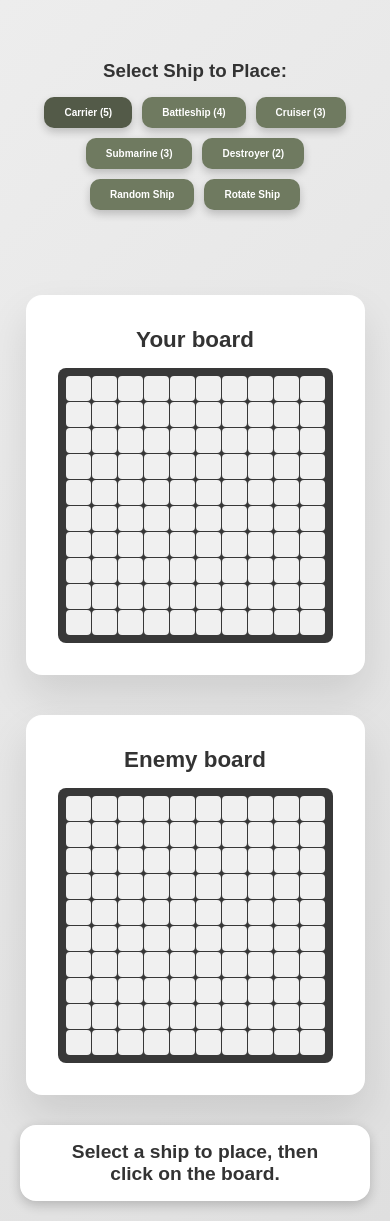
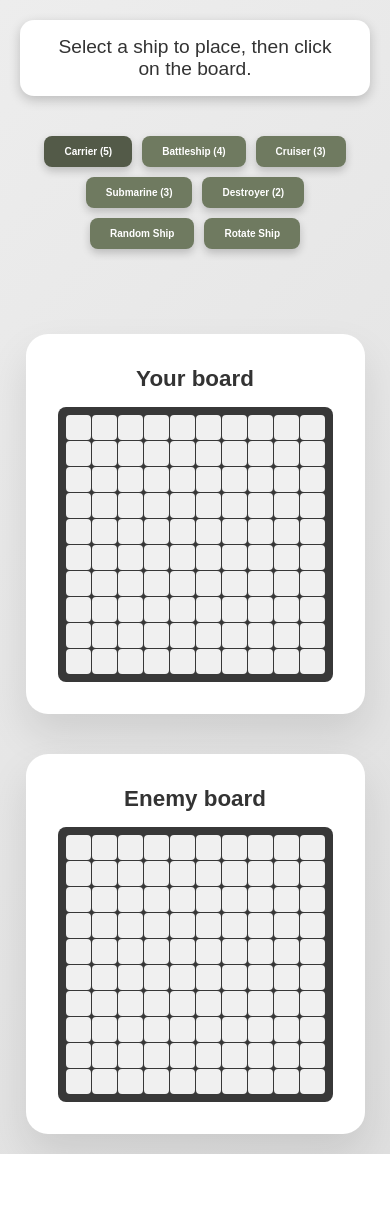
Before and after one commit to orokidd/battleship, a website built with webpack: page src/index.html in a window 390 px wide. After the commit the page ends 1154 px from the top, so only its background shows below. Built offline with nearby package versions, Linux system fonts and the light colour scheme.

Commit message:
refactor

```diff
--- a/src/index.html
+++ b/src/index.html
@@ -10,8 +10,8 @@
 <body>
     <div>
         <header>
-            <div class="controls">
-            </div>
+            <div class="message" id="message"></div>
+            <div class="controls"></div>
         </header>
 
         <div class="boards">
@@ -25,8 +25,6 @@
                 <div id="enemyBoard" class="grid"></div>
             </div>
         </div>
-
-        <div class="message" id="message"></div>
     </div>
 </body>
 
--- a/src/script/gameboard.js
+++ b/src/script/gameboard.js
@@ -1,6 +1,3 @@
-import { Ship } from "./ship.js";
-import { randomInt, placeRandomShips } from "./helpers.js";
-
 export class Board {
   constructor(size = 10) {
     this.size = size;
--- a/src/script/helpers.js
+++ b/src/script/helpers.js
@@ -29,11 +29,3 @@ export function placeRandomShips(board) {
     }
   }
 }
-
-export function placeSelectedShip(board, ship, row, col, horizontal) {
-  if (board.canPlaceShip(ship.length, row, col, horizontal)) {
-    board.placeShip(ship, row, col, horizontal);
-    return true;
-  }
-  return false;
-}
--- a/src/script/ui.js
+++ b/src/script/ui.js
@@ -1,4 +1,4 @@
-import { SHIP_SPECS, placeRandomShips, randomInt, placeSelectedShip } from "./helpers.js";
+import { SHIP_SPECS, placeRandomShips, randomInt } from "./helpers.js";
 import { Board } from "./gameboard.js";
 import { Ship } from "./ship.js";
 
@@ -177,7 +177,6 @@ function createShipSelectionButtons() {
 
   const shipSelector = document.createElement('div');
   shipSelector.className = 'ship-selector';
-  shipSelector.innerHTML = '<h3>Select Ship to Place:</h3>';
 
   const buttonContainer = document.createElement('div');
   buttonContainer.className = 'ship-buttons';
--- a/src/styles.css
+++ b/src/styles.css
@@ -20,11 +20,6 @@ header {
   margin-bottom: 30px;
 }
 
-header h2 {
-  font-size: 2.5rem;
-  margin-bottom: 20px;
-}
-
 .controls {
   display: flex;
   gap: 15px;
@@ -37,9 +32,9 @@ header h2 {
   border: none;
   color: white;
   padding: 12px 24px;
-  font-size: 16px;
+  font-size: 14px;
   font-weight: 600;
-  border-radius: 10px;
+  border-radius: 8px;
   cursor: pointer;
   box-shadow: 0 4px 8px rgba(0, 0, 0, 0.2);
   transition: all 0.3s ease;
@@ -56,7 +51,6 @@ header h2 {
   justify-content: center;
   align-items: flex-start;
   flex-wrap: wrap;
-  margin-bottom: 30px;
 }
 
 .board-container {
@@ -64,8 +58,8 @@ header h2 {
   flex-direction: column;
   align-items: center;
 
-  border-radius: 16px;
-  background-color: #ffffff;
+  border-radius: 22px;
+  background-color: white;
   padding: 32px;
   box-shadow: 0 20px 40px rgba(0, 0, 0, 0.1);
 }
@@ -87,18 +81,16 @@ header h2 {
 }
 
 .cell {
-  width: 35px;
-  height: 35px;
-  /* background: linear-gradient(145deg, #ffffff, #acb8ae); */
-  background-color: rgb(240, 240, 240);
-  /* border: 1px solid #90caf9; */
-  border-radius: 4px;
-  cursor: pointer;
-  transition: all 0.2s ease;
   display: flex;
   align-items: center;
   justify-content: center;
   position: relative;
+
+  width: 35px;
+  height: 35px;
+  background-color: rgb(240, 240, 240);
+  border-radius: 4px;
+  cursor: pointer;
 }
 
 .cell:hover {
@@ -144,12 +136,6 @@ header h2 {
   box-shadow: none;
 }
 
-/* #enemyBoard .cell {
-  background: white;
-  background: linear-gradient(145deg, #fff3e0, #ffe0b2);
-  border-color: #ffb74d;
-} */
-
 #enemyBoard .cell:hover:not(.disabled) {
   background: linear-gradient(145deg, #dfe4b2, #a89c68);
 }
@@ -157,11 +143,10 @@ header h2 {
 .message {
   text-align: center;
   font-size: 1.2rem;
-  font-weight: 600;
+  /* font-weight: 600; */
   background: rgb(255, 255, 255);
   padding: 15px 30px;
-  border-radius: 16px;
-  backdrop-filter: blur(10px);
+  border-radius: 14px;
   border: 1px solid rgba(255, 255, 255, 0.2);
   box-shadow: 0 4px 12px rgba(0, 0, 0, 0.2);
   margin: 0 auto;
@@ -184,9 +169,7 @@ header h2 {
 .ship-selector {
   margin: 20px 0;
   padding: 20px;
-  /* border: 2px solid #333; */
   border-radius: 8px;
-  /* background-color: #f5f5f5; */
 }
 
 .ship-selector h3 {
@@ -203,17 +186,6 @@ header h2 {
   margin-bottom: 15px;
 }
 
-/* .ship-button {
-  padding: 10px 15px;
-  border: 2px solid #666;
-  border-radius: 5px;
-  background-color: white;
-  color: #333;
-  cursor: pointer;
-  font-size: 14px;
-  transition: all 0.2s ease;
-} */
-
 .ship-button.selected {
   background-color: #535a48;
 }
@@ -229,19 +201,6 @@ header h2 {
   margin: 0 auto;
 }
 
-/* Responsive design for smaller screens */
-@media (max-width: 600px) {
-  .ship-buttons {
-    /* flex-direction: column; */
-    align-items: center;
-  }
-
-  .ship-button {
-    /* width: 200px; */
-  }
-}
-
-/* Animation for explosion effect */
 @keyframes explosion {
   0% {
     transform: scale(0.5);
@@ -257,16 +216,7 @@ header h2 {
   }
 }
 
-/* Responsive design */
 @media (max-width: 768px) {
-  .boards {
-    /* flex-direction: column; */
-  }
-
-  header h2 {
-    font-size: 2rem;
-  }
-
   .grid {
     grid-template-columns: repeat(10, 30px);
     grid-template-rows: repeat(10, 30px);
@@ -300,7 +250,8 @@ header h2 {
     height: 25px;
   }
 
-  .cell.hit::after, .cell.miss::after {
+  .cell.hit::after,
+  .cell.miss::after {
     font-size: 12px;
   }
 }
```
